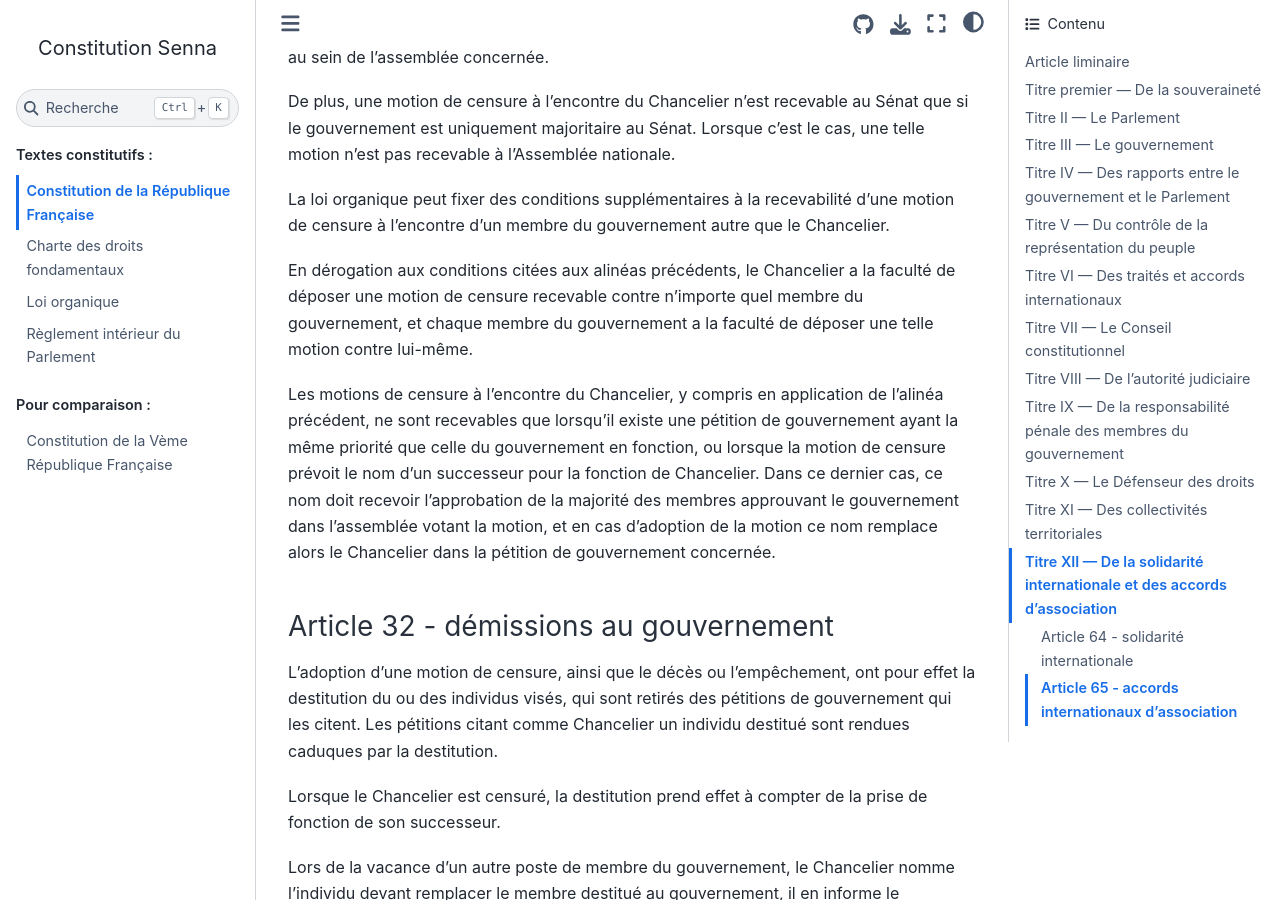
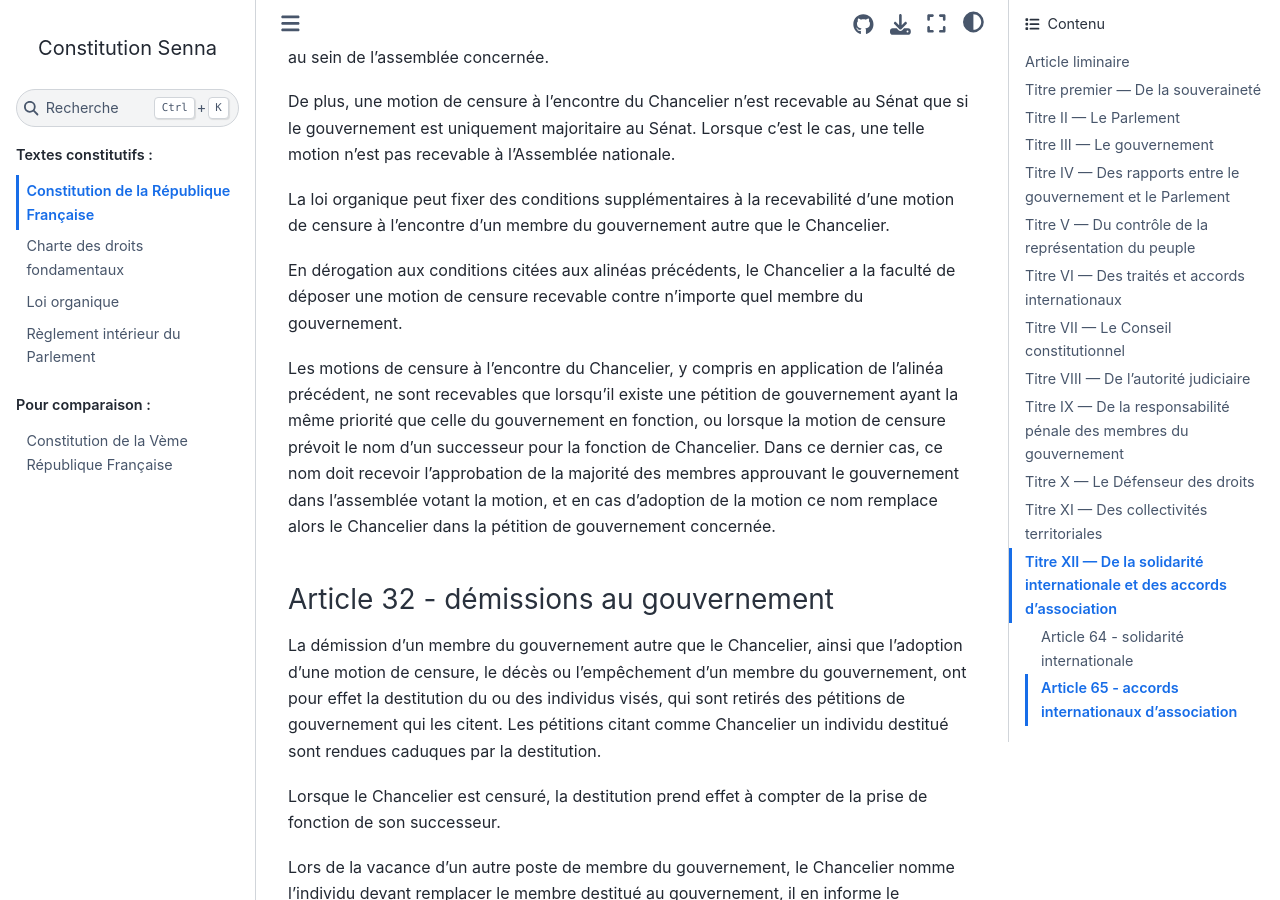
Before and after one commit to Gouvernathor/senna, a Sphinx documentation site: the page built from source/constitution.rst, in a window 1280 px wide and 900 px high, scrolled down 10770 px. Built offline with Sphinx 7.4.7 and the Sphinx Book theme 1.1.4, drawn with Linux system fonts in a browser that asks for light colours.

Commit message:
droit de démisison pour un membre du gvt autre que le chancelier

```diff
--- a/source/constitution.rst
+++ b/source/constitution.rst
@@ -274,13 +274,13 @@
 
 La loi organique peut fixer des conditions supplémentaires à la recevabilité d'une motion de censure à l'encontre d'un membre du gouvernement autre que le Chancelier.
 
-En dérogation aux conditions citées aux alinéas précédents, le Chancelier a la faculté de déposer une motion de censure recevable contre n'importe quel membre du gouvernement, et chaque membre du gouvernement a la faculté de déposer une telle motion contre lui-même.
+En dérogation aux conditions citées aux alinéas précédents, le Chancelier a la faculté de déposer une motion de censure recevable contre n'importe quel membre du gouvernement.
 
 Les motions de censure à l'encontre du Chancelier, y compris en application de l'alinéa précédent, ne sont recevables que lorsqu'il existe une pétition de gouvernement ayant la même priorité que celle du gouvernement en fonction, ou lorsque la motion de censure prévoit le nom d'un successeur pour la fonction de Chancelier. Dans ce dernier cas, ce nom doit recevoir l'approbation de la majorité des membres approuvant le gouvernement dans l'assemblée votant la motion, et en cas d'adoption de la motion ce nom remplace alors le Chancelier dans la pétition de gouvernement concernée.
 
 .. article:: démissions au gouvernement
 
-L'adoption d'une motion de censure, ainsi que le décès ou l'empêchement, ont pour effet la destitution du ou des individus visés, qui sont retirés des pétitions de gouvernement qui les citent. Les pétitions citant comme Chancelier un individu destitué sont rendues caduques par la destitution.
+La démission d'un membre du gouvernement autre que le Chancelier, ainsi que l'adoption d'une motion de censure, le décès ou l'empêchement d'un membre du gouvernement, ont pour effet la destitution du ou des individus visés, qui sont retirés des pétitions de gouvernement qui les citent. Les pétitions citant comme Chancelier un individu destitué sont rendues caduques par la destitution.
 
 Lorsque le Chancelier est censuré, la destitution prend effet à compter de la prise de fonction de son successeur.
 
```
